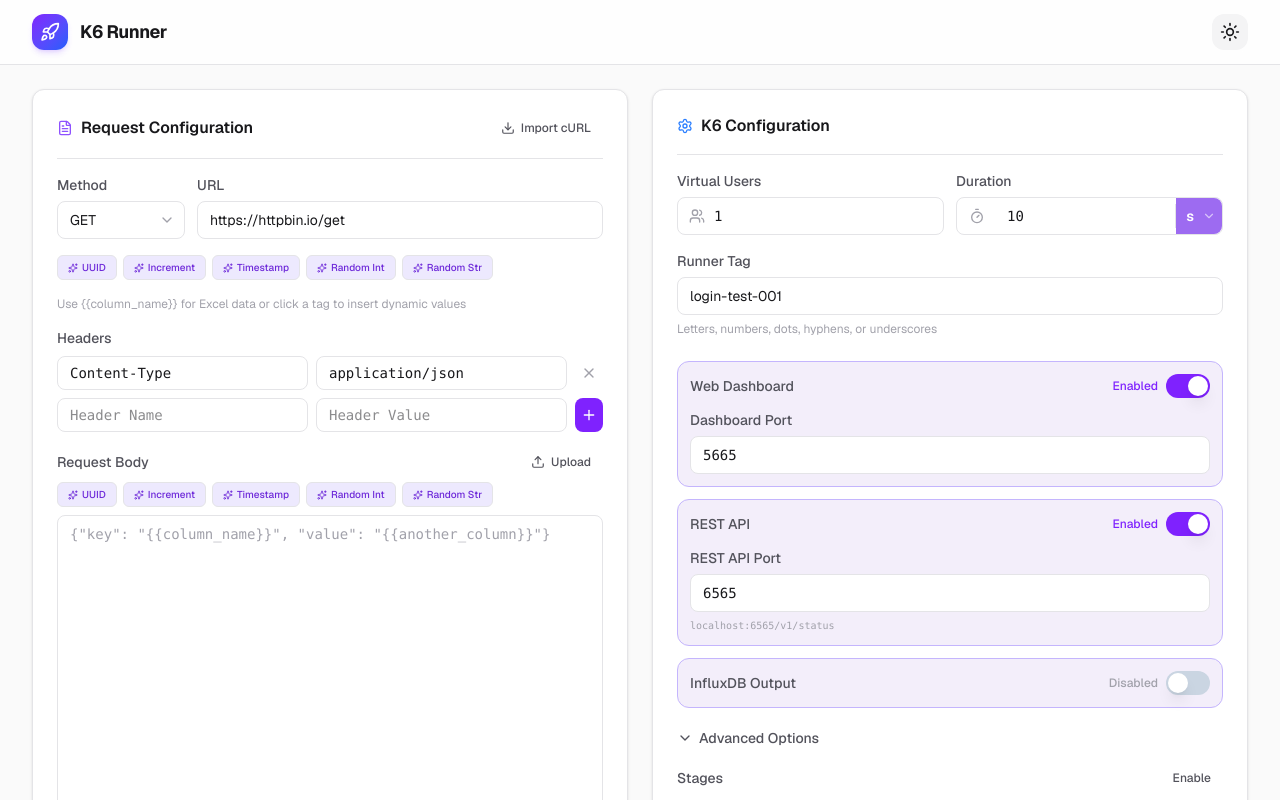
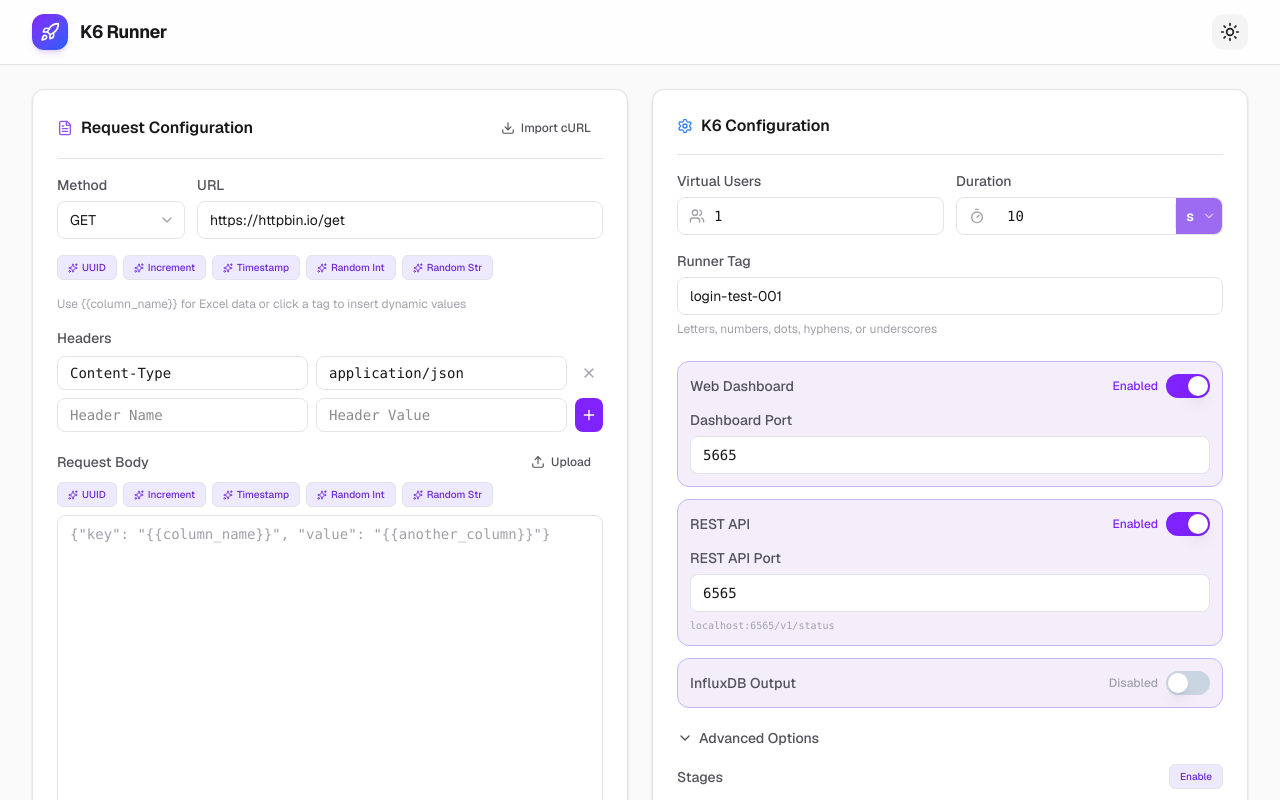
Before and after one commit to SoleimaniHossein/k6-runner, a Next.js app: page / in a window 1280 px wide. Both pictures are taken after a click on the button "Advanced Options". Shown: the top 800 px of the page. Built offline with nearby package versions, Linux system fonts and the light colour scheme.

Commit message:
change the color of button of stages andd thresholds + icon color of duration

```diff
--- a/app/globals.css
+++ b/app/globals.css
@@ -19,8 +19,6 @@
   --success: #22c55e;
   --danger: #ef4444;
   --danger-hover: #dc2626;
-  --icon-duration-bg: #ffffff;
-  --icon-duration-fg: #a1a1aa;
   --unit-btn-bg: rgba(124,58,237,0.75);
   --unit-btn-fg: #ffffff;
   --unit-btn-hover: rgba(109,40,217,0.75);
@@ -72,8 +70,6 @@
   --success: #22c55e;
   --danger: #ef4444;
   --danger-hover: #dc2626;
-  --icon-duration-bg: #000000;
-  --icon-duration-fg: #ffffff;
   --unit-btn-bg: rgba(76,29,149,0.4);
   --unit-btn-fg: #c4b5fd;
   --unit-btn-hover: rgba(91,33,182,0.5);
--- a/components/K6Config.tsx
+++ b/components/K6Config.tsx
@@ -88,8 +88,8 @@ export default function K6Config({
           <div>
             <label className="block text-sm font-medium text-[var(--text-secondary)] mb-1.5">Duration</label>
             <div className="flex items-center border border-[var(--border-color)] rounded-lg transition-colors focus-within:border-violet-500 focus-within:ring-1 focus-within:ring-violet-500/20 bg-[var(--bg-input)]">
-              <div className="flex items-center justify-center w-10 h-full shrink-0 rounded-l-lg" style={{ backgroundColor: 'var(--icon-duration-bg)', color: 'var(--icon-duration-fg)' }}>
-                <Timer className="h-4 w-4" />
+              <div className="flex items-center justify-center w-10 h-full shrink-0 rounded-l-lg">
+                <Timer className="h-4 w-4 text-[var(--text-muted)]" />
               </div>
               {(() => {
                 const match = options.duration.match(/^(\d+)(ms|s|m|h)$/);
@@ -254,9 +254,13 @@ export default function K6Config({
             <div>
               <div className="flex items-center justify-between mb-1.5">
                 <label className="text-sm font-medium text-[var(--text-secondary)]">Stages</label>
-                <Button variant="ghost" size="sm" onClick={() => setUseStages(!useStages)}>
+                <button
+                  onClick={() => setUseStages(!useStages)}
+                  className="inline-flex items-center gap-1 text-[10px] px-2.5 py-1 border border-[var(--border-color)] rounded-md font-medium transition-colors"
+                  style={{ background: 'var(--token-bg)', color: 'var(--token-fg)' }}
+                >
                   {useStages ? 'Disable' : 'Enable'}
-                </Button>
+                </button>
               </div>
               {useStages && (
                 <Textarea
@@ -272,9 +276,13 @@ export default function K6Config({
             <div>
               <div className="flex items-center justify-between mb-1.5">
                 <label className="text-sm font-medium text-[var(--text-secondary)]">Thresholds</label>
-                <Button variant="ghost" size="sm" onClick={() => setUseThresholds(!useThresholds)}>
+                <button
+                  onClick={() => setUseThresholds(!useThresholds)}
+                  className="inline-flex items-center gap-1 text-[10px] px-2.5 py-1 border border-[var(--border-color)] rounded-md font-medium transition-colors"
+                  style={{ background: 'var(--token-bg)', color: 'var(--token-fg)' }}
+                >
                   {useThresholds ? 'Disable' : 'Enable'}
-                </Button>
+                </button>
               </div>
               {useThresholds && (
                 <Textarea
```
